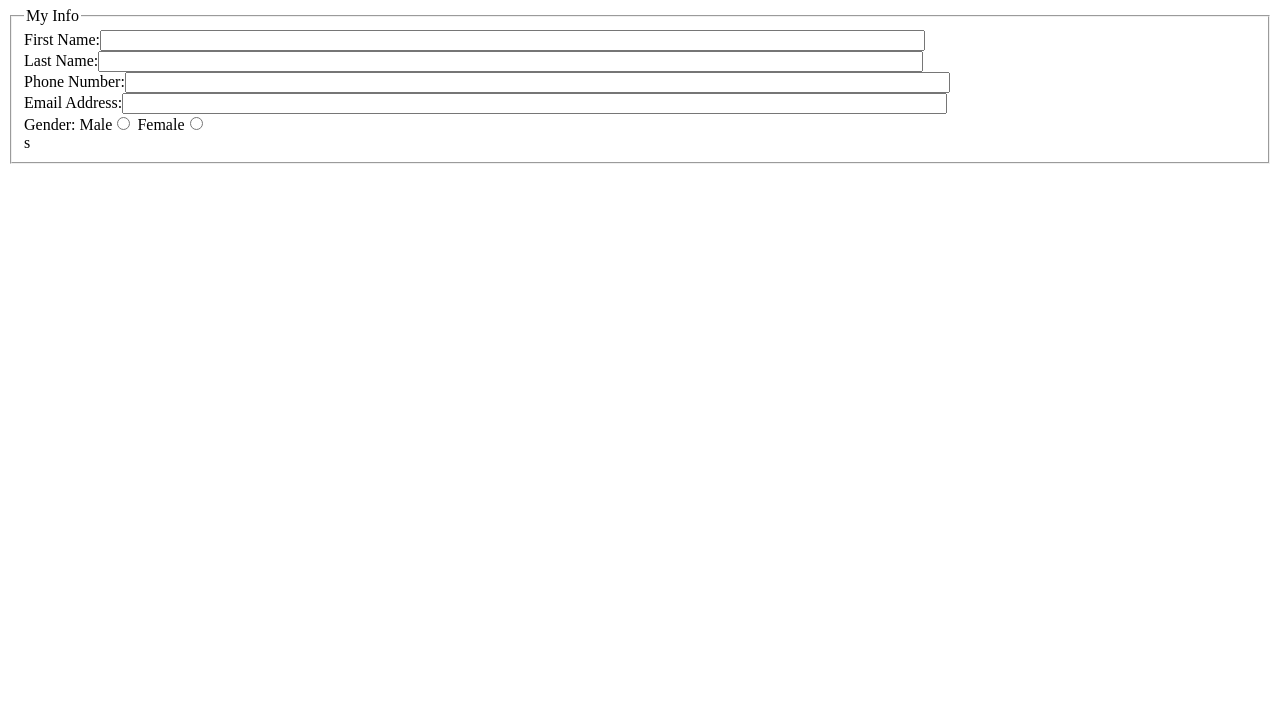
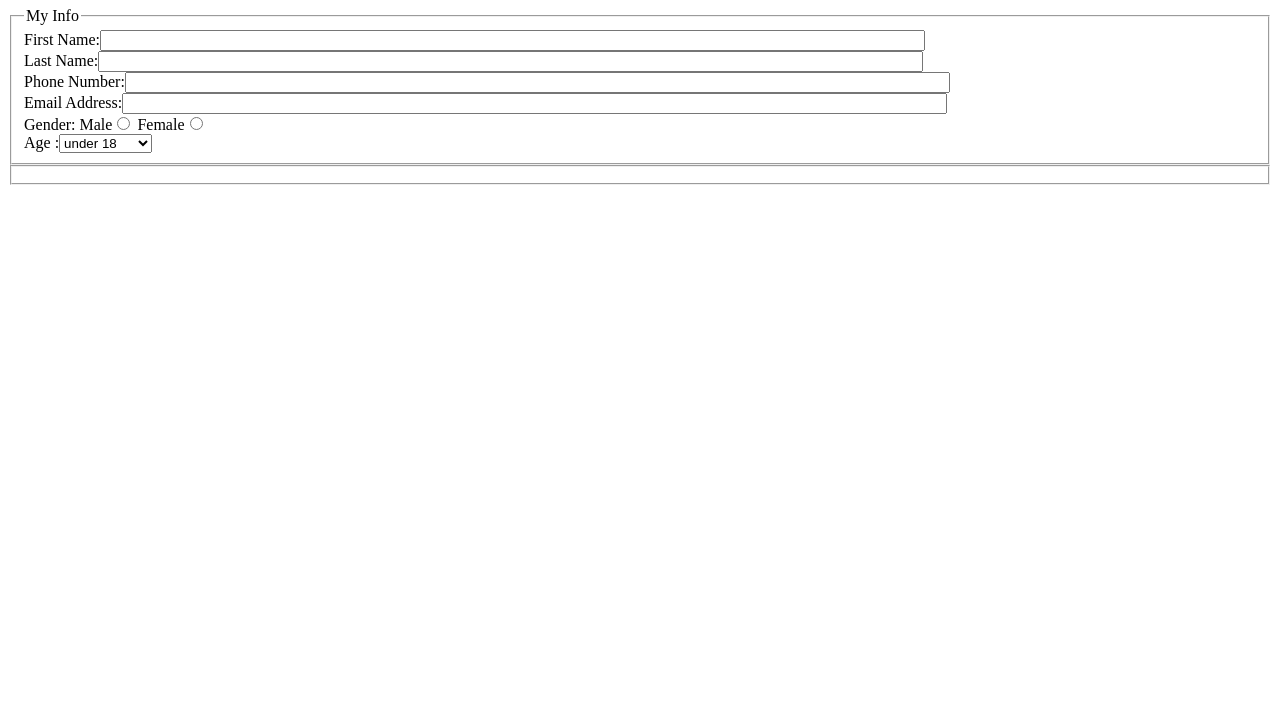
Before and after one commit to robowango/lab4, a plain HTML site: page index.html in a window 1280 px wide. Shown: the part 73-800 px from the top of the page. Drawn offline with Linux system fonts and the light colour scheme.

Commit message:
Update index.html
adding the ages

```diff
--- a/index.html
+++ b/index.html
@@ -20,4 +20,15 @@
 
 			</div>
 			<div>
-			s
+			<label>Age :<select name="age_field">
+					<option>under 18</option>
+					<option>18 - 24</option>
+					<option>25 - 34</option>
+					<option>35 - 44</option>
+					<option>45 - 54</option>
+					<option>55 - 64</option>
+					<option>65 and over</option>
+				</select></label>
+			</div>
+		</fieldset>
+		<fieldset>
```
